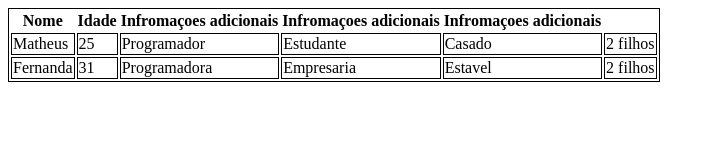
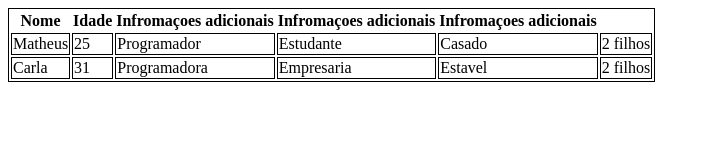
Before and after one commit to MatheusSilva19/Aula-tabela-, a plain HTML site: page INDEX.HTML in a window 1280 px wide. Shown: the whole page, without its empty margins (0-715 px from the left). Drawn offline with Linux system fonts and the light colour scheme.

Commit message:
Mudando Fernanda para Carla

```diff
--- a/INDEX.HTML
+++ b/INDEX.HTML
@@ -34,7 +34,7 @@
 
             </tr>
             <tr>
-                <td>Fernanda</td>
+                <td>Carla</td>
                 <td>31</td>
                 <td>Programadora</td>
                 <td>Empresaria</td>
```
